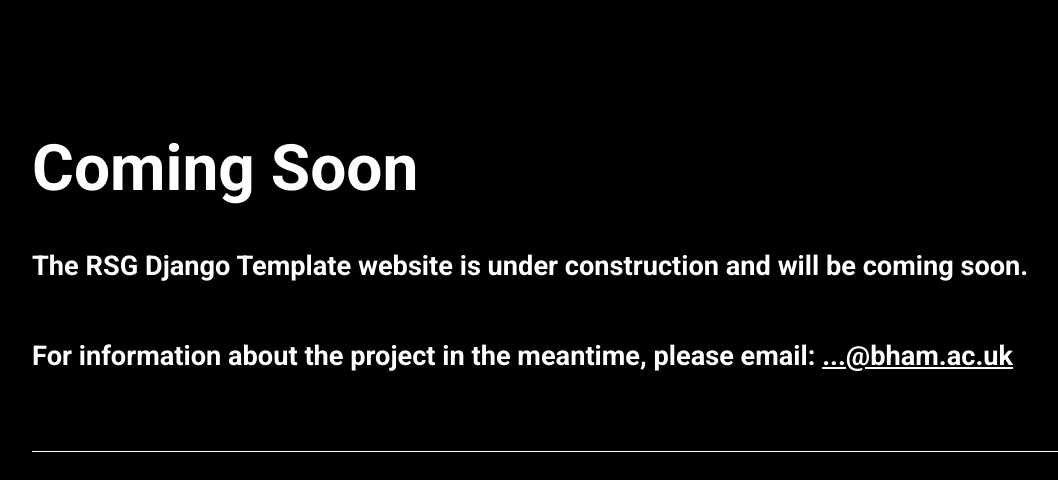
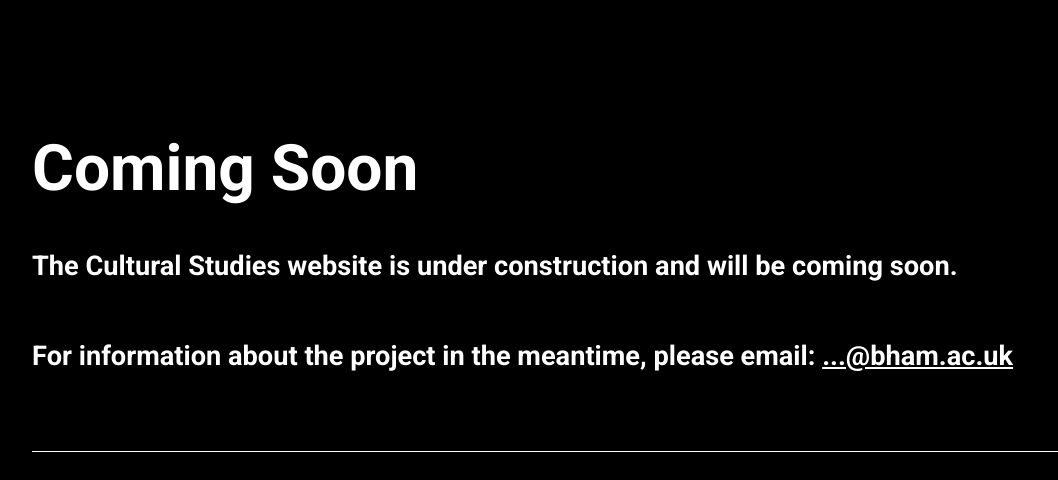
Before and after one commit to bear-rsg/cultural-studies, a Django app: page / in a window 1280 px wide. Shown: the top 480 px of the page, without its empty margins (40-1098 px from the left). Run offline with Django 3.2, Linux system fonts and the light colour scheme; parts of the project's set-up code (start-up, migrations or seed data) failed here and were passed over.

Commit message:
personalised project

```diff
--- a/django/core/local_settings.example.py
+++ b/django/core/local_settings.example.py
@@ -25,7 +25,7 @@
     STATICFILES_STORAGE = 'django.contrib.staticfiles.storage.ManifestStaticFilesStorage'
 
 # Set to ['*'] if in development, or specific IP addresses and domains if in production
-ALLOWED_HOSTS = ['*']/['django-template.bham.ac.uk']
+ALLOWED_HOSTS = ['*']/['culturalstudies.bham.ac.uk']
 
 # Provide the email address for the site admin (e.g. the researcher/research team)
 ADMIN_EMAIL = '...@bham.ac.uk'
@@ -34,9 +34,9 @@
 DATABASES = {
     'default': {
         'ENGINE': 'django.db.backends.sqlite3',
-        'NAME': os.path.join(BASE_DIR, 'django-template.sqlite3'),
+        'NAME': os.path.join(BASE_DIR, 'cultural-studies.sqlite3'),
         'TEST': {
-            'NAME': os.path.join(BASE_DIR, 'django-template_TEST.sqlite3'),
+            'NAME': os.path.join(BASE_DIR, 'cultural-studies_TEST.sqlite3'),
         },
     }
 }
--- a/django/core/templates/base.html
+++ b/django/core/templates/base.html
@@ -2,7 +2,7 @@
 <!DOCTYPE html>
 <html lang="en">
     <head>
-        <title>RSG Django Template (Coming Soon)</title>
+        <title>Cultural Studies</title>
         <meta http-equiv="X-UA-Compatible" content="IE=edge">
         <meta charset="UTF-8">
         <meta name="viewport" content="width=device-width, initial-scale=1">
@@ -19,7 +19,7 @@
                 <a href="https://www.birmingham.ac.uk/legal/index.aspx" target="_blank">Legal</a> |
                 <a href="https://www.birmingham.ac.uk/university/governance/policies-regs/information/index.aspx" target="_blank">Freedom of Information</a> |
                 <a href="{% url 'general:cookies' %}">Cookies</a> |
-                <a href="https://accessibility.bear.bham.ac.uk/" target="_blank">Accessibility</a>
+                <a href="https://accessibility.bear.bham.ac.uk/statements-cal.html" target="_blank">Accessibility</a>
             </p>
         </footer>
 
--- a/django/core/wsgi.py
+++ b/django/core/wsgi.py
@@ -1,5 +1,5 @@
 """
-WSGI config for django-template project.
+WSGI config for cultural-studies project.
 
 It exposes the WSGI callable as a module-level variable named ``application``.
 
--- a/django/general/templates/general/coming-soon.html
+++ b/django/general/templates/general/coming-soon.html
@@ -4,6 +4,6 @@
 
 {% block content %}
     <h1>Coming Soon</h1>
-    <p>The <span class="highlight">RSG Django Template</span> website is under construction and will be coming soon.</p>
+    <p>The <span class="highlight">Cultural Studies</span> website is under construction and will be coming soon.</p>
     <p>For information about the project in the meantime, please email: <a href="mailto:{% settings_value 'ADMIN_EMAIL' %}">{% settings_value 'ADMIN_EMAIL' %}</a></p>
 {% endblock %}
--- a/django/general/templates/general/cookies.html
+++ b/django/general/templates/general/cookies.html
@@ -3,5 +3,5 @@
 
 {% block content %}
     <h1>Cookies</h1>
-    <p>The RSG Django Template website does not use cookies. For more information about cookies, including what they are and how you can manage them, please visit the University of Birmingham’s <a href="https://www.birmingham.ac.uk/privacy/cookies.aspx">cookies policy page</a>.</p>
+    <p>The Cultural Studies website does not use cookies. For more information about cookies, including what they are and how you can manage them, please visit the University of Birmingham’s <a href="https://www.birmingham.ac.uk/privacy/cookies.aspx">cookies policy page</a>.</p>
 {% endblock %}
```
Also changed, not shown: django/core/local_settings.test.py (+2 -2 lines), README.md, django/README.md.
